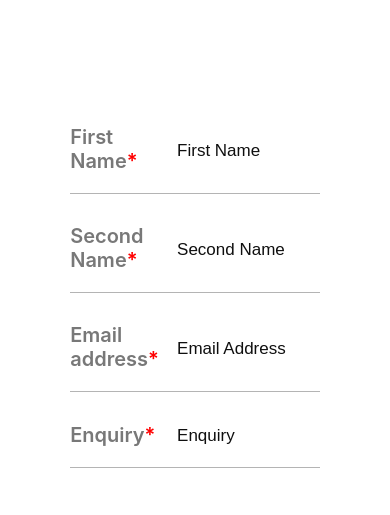
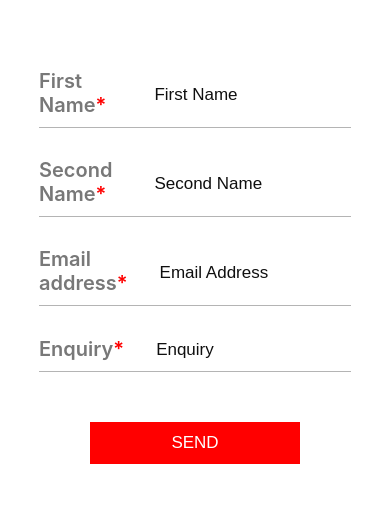
Before and after one commit to shakhboziddin/14-school, a React (Create React App) app: page /contact in a window 390 px wide. Shown: the part 1053-1568 px from the top of the page. Built offline with nearby package versions, Linux system fonts and the light colour scheme.

Commit message:
It"s probably finished

```diff
--- a/src/pages/contact.css
+++ b/src/pages/contact.css
@@ -174,11 +174,14 @@
 
 @media (max-width: 1150px) {
   .form {
-    width: 80%;
+    width: 100%;
   }
   .location {
     width: 90%;
     /* padding: 10px; */
+  }
+  .form_div {
+    padding-bottom: 10px;
   }
 }
 @media (max-width: 700px) {
@@ -215,7 +218,7 @@
   }
   .form_div input {
     font-size: 20px;
-    width: 50%;
+    width: 70%;
   }
   .form_div input::placeholder {
     font-size: 17px;
```
